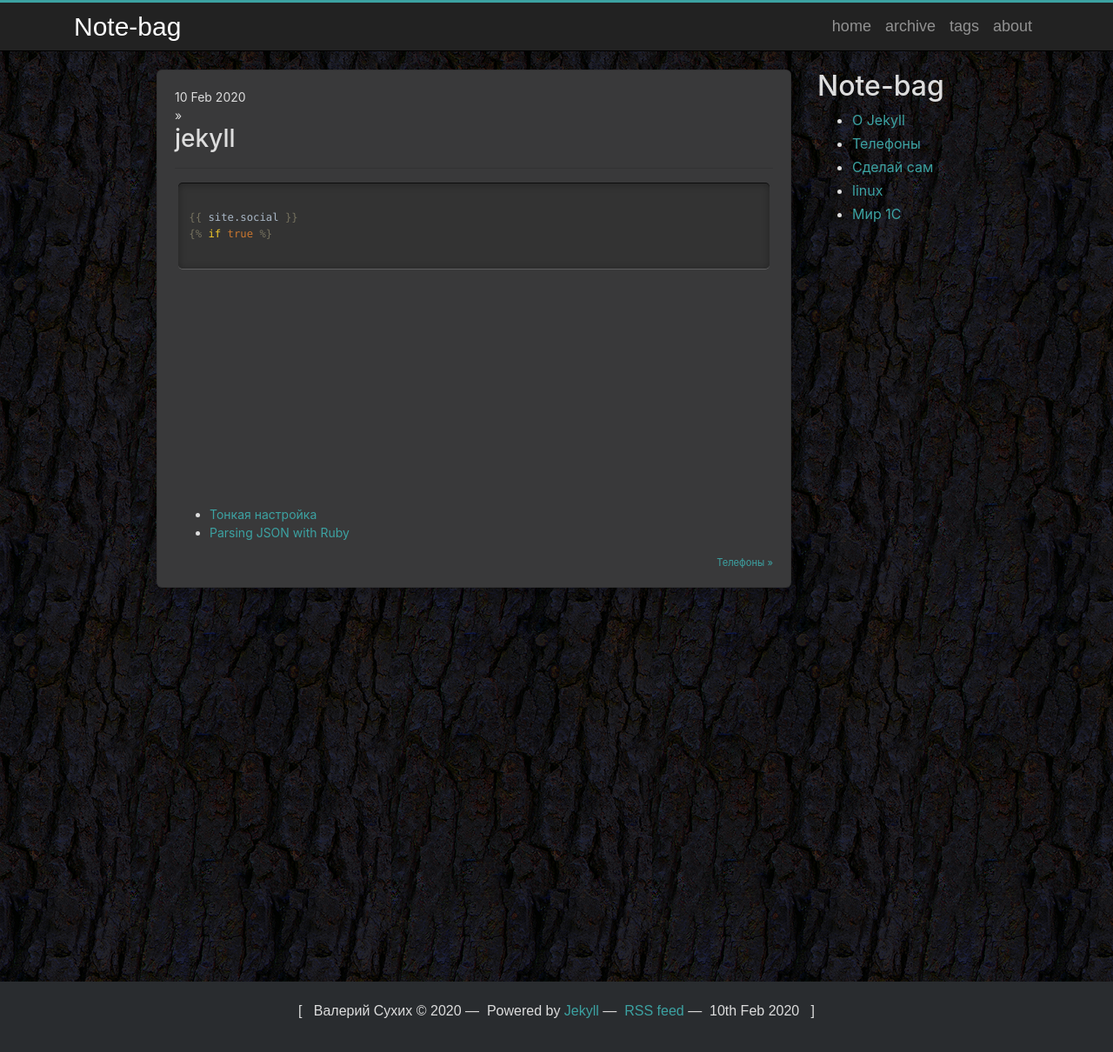
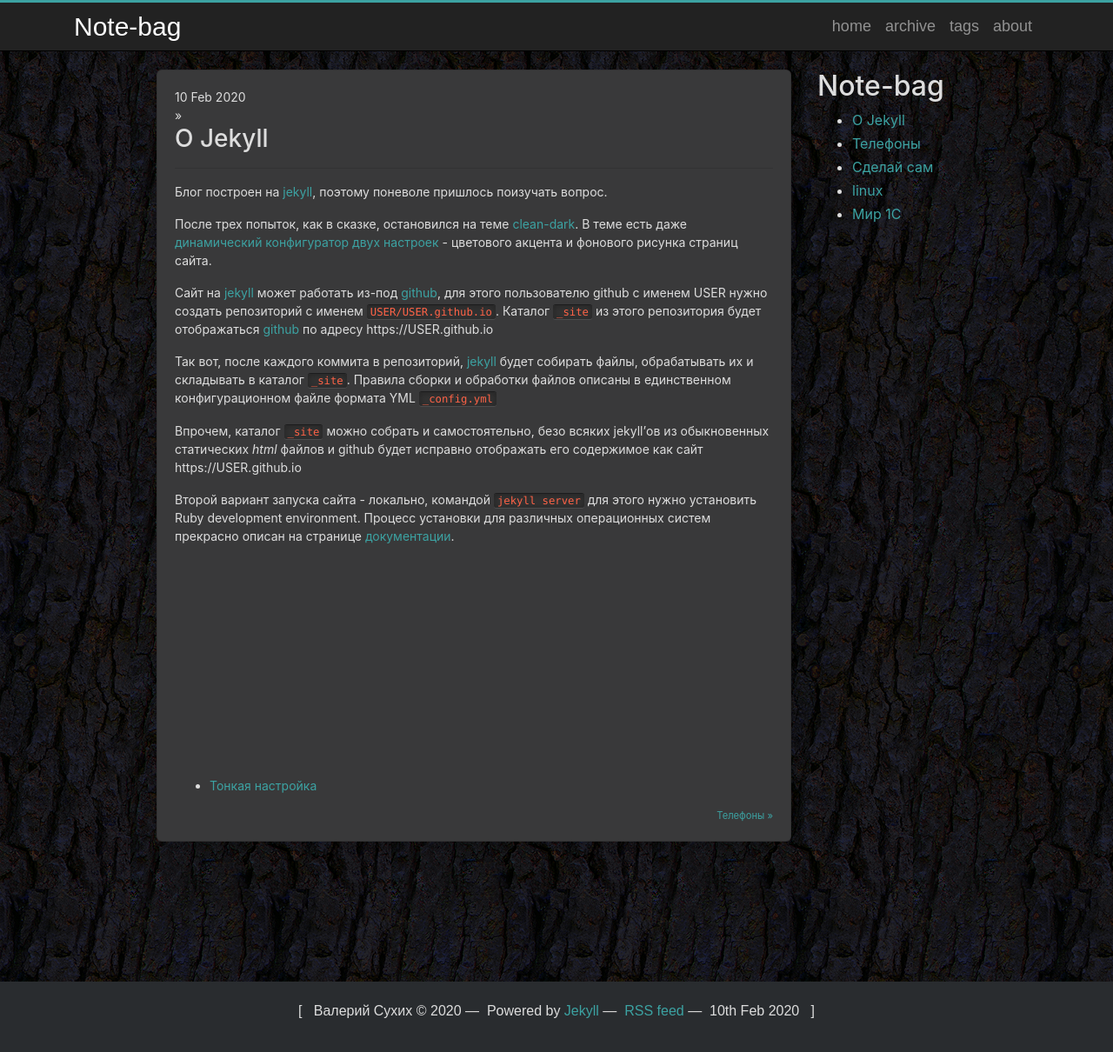
Before and after one commit to vsuh/vsuh.github.io, a Jekyll site: the page built from _books/Jekyll.md, in a window 1280 px wide and 1218 px high. Shown: the top 1210 px of the window at 87% size. Built offline with Jekyll 4.4.1, drawn with Linux system fonts in a browser that asks for light colours.

````diff
--- a/_books/Jekyll.md
+++ b/_books/Jekyll.md
@@ -6,13 +6,22 @@
 ---
 
 
-# {{ page.book }}
+# {{ page.title }}
 ---
 
+Блог построен на [jekyll](https://jekyllrb.com), поэтому поневоле пришлось поизучать вопрос.
 
-```liquid
-{% raw %}
-{{ site.social }}
-{% if true %}
-{% endraw %}
-```
+После трех попыток, как в сказке, остановился на теме [clean-dark](https://github.com/streetturtle/jekyll-clean-dark). В теме есть даже [динамический конфигуратор двух настроек](/2020/01/03/links.html) - цветового акцента и фонового рисунка страниц сайта.
+
+Сайт на [jekyll](https://jekyllrb.com) может работать из-под [github](https://github.com), для этого пользователю github
+c именем USER нужно создать репозиторий с именем `USER/USER.github.io`.
+Каталог `_site` из этого репозитория будет отображаться [github](https://github.com) по адресу https://USER.github.io
+
+
+Так вот, после каждого коммита в репозиторий, [jekyll](https://jekyllrb.com) будет собирать файлы, обрабатывать их и складывать в каталог `_site`.
+Правила сборки и обработки файлов описаны в единственном конфигурационном файле формата YML `_config.yml`
+
+Впрочем, каталог `_site` можно собрать и самостоятельно, безо всяких jekyll'ов из обыкновенных статических _html_ файлов и github будет исправно отображать его содержимое как сайт https://USER.github.io
+
+Второй вариант запуска сайта - локально, командой `jekyll server` для этого нужно установить
+Ruby development environment. Процесс установки для различных операционных систем прекрасно описан на странице [документации](https://jekyllrb.com/docs/installation/).
--- a/_posts/2013-12-23-ruby-json.markdown
+++ b/_posts/2013-12-23-ruby-json.markdown
@@ -1,5 +1,5 @@
 ---
-book: jekyll
+book: ruby
 title:  "Parsing JSON with Ruby"
 date:   2013-12-23 00:18:23 +0700
 categories: [ruby]
````
Also changed, not shown: _posts/2020-01-03-links.md (+3 -4 lines), _posts/2020-01-04-Nubia.md (+0 -5 lines), _posts/2020-01-06-ASUS.md (+30 -6 lines), _posts/2020-01-08-Samsung.md (+4 -1 lines).
